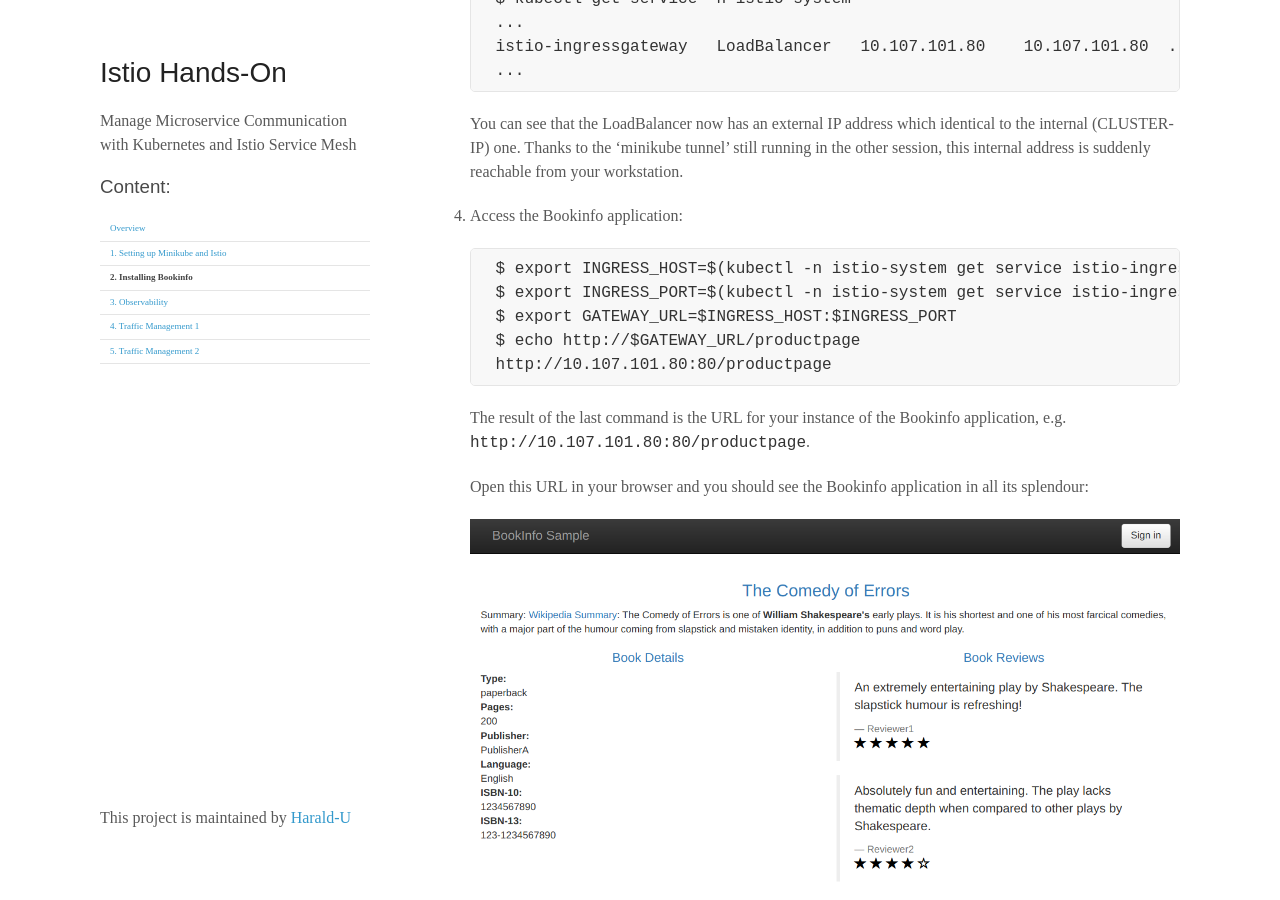
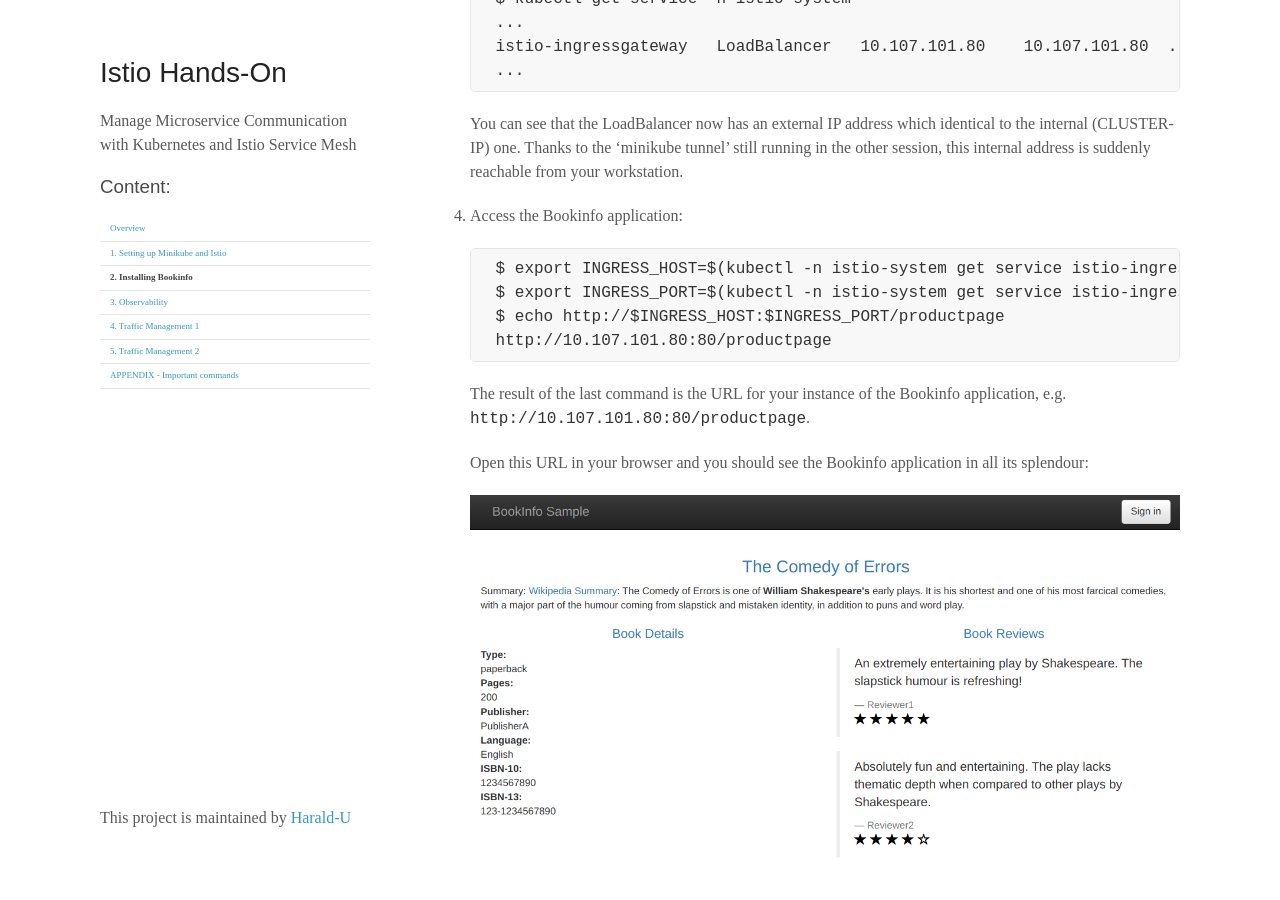
Before and after one commit to Harald-U/istio-on-minikube-handson, a Jekyll site: the page built from docs/exercise2.md, in a window 1280 px wide and 900 px high, scrolled down 3311 px. Built offline with Jekyll 4.4.1, drawn with Linux system fonts in a browser that asks for light colours.

Commit message:
Add appendix

````diff
--- a/_config.yml
+++ b/_config.yml
@@ -15,3 +15,5 @@ navigation:
     url: docs/exercise4
   - title: 5. Traffic Management 2
     url: docs/exercise5
+  - title: APPENDIX - Important commands
+    url: docs/appendix
--- a/docs/exercise2.md
+++ b/docs/exercise2.md
@@ -114,8 +114,7 @@ Now that the Bookinfo services are up and running, you need to make the applicat
     ```
     $ export INGRESS_HOST=$(kubectl -n istio-system get service istio-ingressgateway -o jsonpath='{.status.loadBalancer.ingress[0].ip}')
     $ export INGRESS_PORT=$(kubectl -n istio-system get service istio-ingressgateway -o jsonpath='{.spec.ports[?(@.name=="http2")].port}')
-    $ export GATEWAY_URL=$INGRESS_HOST:$INGRESS_PORT
-    $ echo http://$GATEWAY_URL/productpage
+    $ echo http://$INGRESS_HOST:$INGRESS_PORT/productpage
     http://10.107.101.80:80/productpage
     ```
 
````
Also changed, not shown: docs/appendix.md (added, +50 -0 lines).
